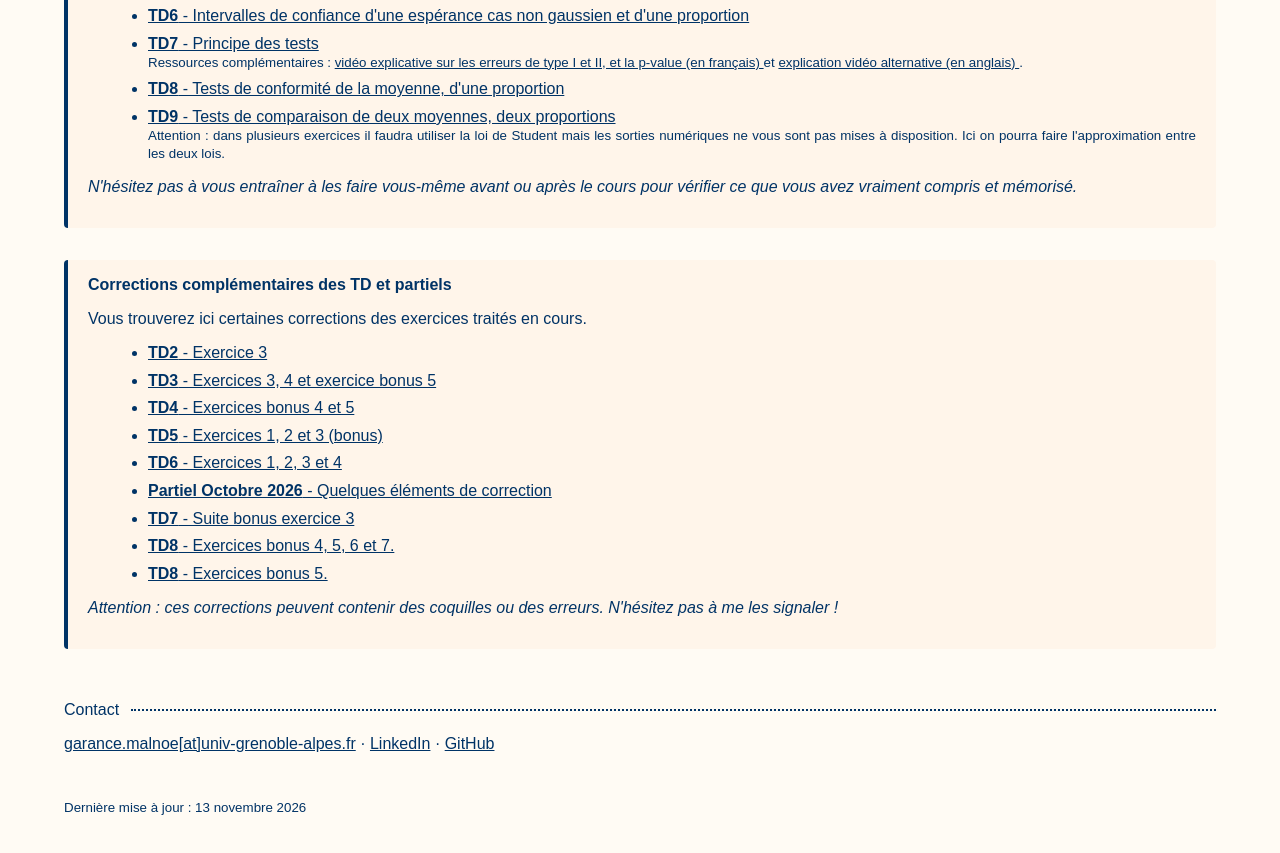
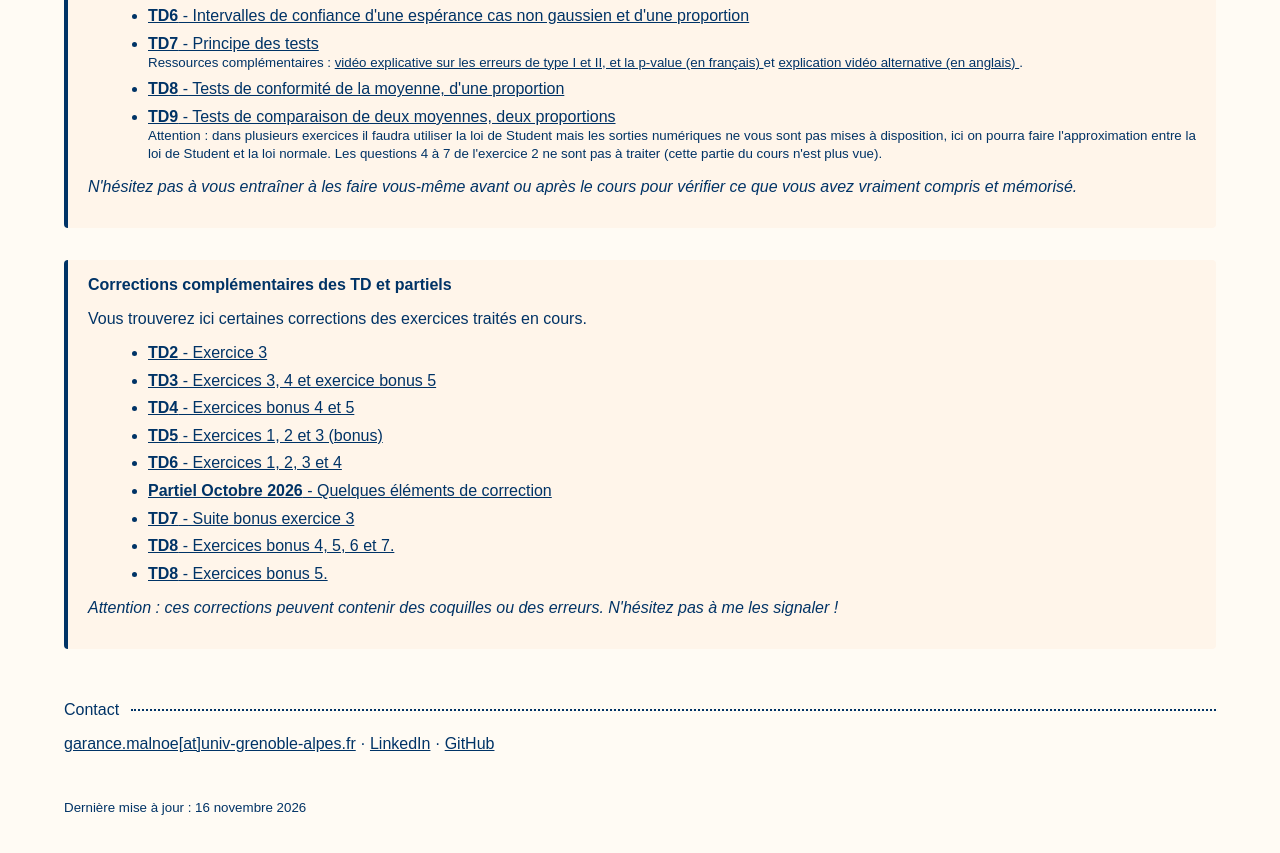
Before and after one commit to malnoe/resume, a plain HTML site: page enseignement.html in a window 1280 px wide. Shown: the part 585-1438 px from the top of the page. Drawn offline with Linux system fonts and the light colour scheme.

Commit message:
indication questions exo 2 td9

```diff
--- a/enseignement.html
+++ b/enseignement.html
@@ -113,7 +113,7 @@
         </a>
         <br>
         <small>
-          Attention : dans plusieurs exercices il faudra utiliser la loi de Student mais les sorties numériques ne vous sont pas mises à disposition. Ici on pourra faire l'approximation entre les deux lois.
+          Attention : dans plusieurs exercices il faudra utiliser la loi de Student mais les sorties numériques ne vous sont pas mises à disposition, ici on pourra faire l'approximation entre la loi de Student et la loi normale. Les questions 4 à 7 de l'exercice 2 ne sont pas à traiter (cette partie du cours n'est plus vue).
         </small>
       </li>
     </ul>
@@ -217,7 +217,7 @@
 </p>
 <br>
 <footer class="mt-3 text-muted">
-  <small><p>Dernière mise à jour : 13 novembre 2026</p></small>
+  <small><p>Dernière mise à jour : 16 novembre 2026</p></small>
 </footer>
 </div>
 </div>
```
